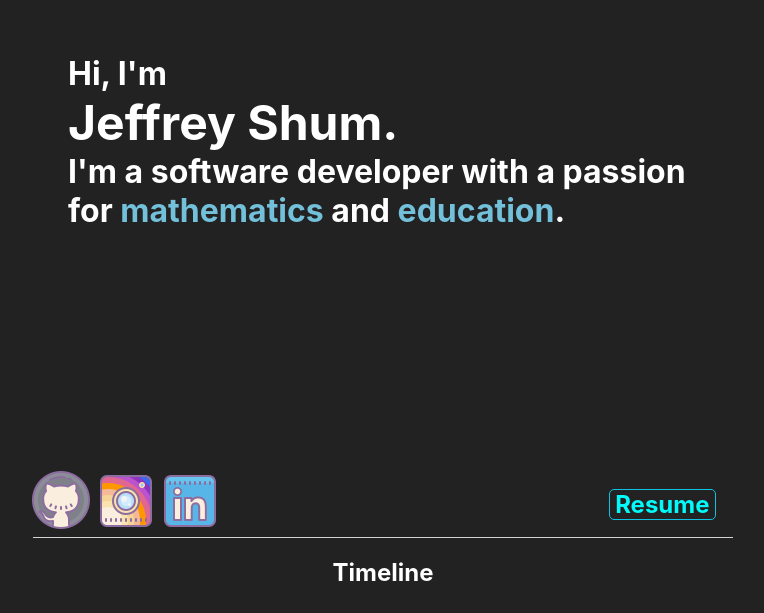
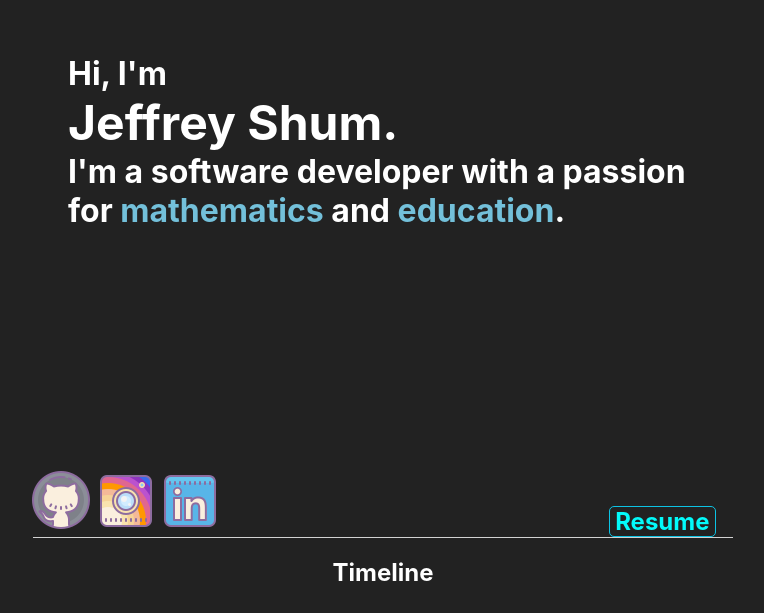
Before and after one commit to jeffreyshum/portfolio-v2, a React (Create React App) app: page / in a window 1280 px wide. Shown: the part 339-952 px from the top of the page, without its empty margins (257-1021 px from the left). Built offline with nearby package versions, Linux system fonts and the light colour scheme.

Commit message:
Aligned Vertical Centering

```diff
--- a/src/Components/Socials/Socials.module.css
+++ b/src/Components/Socials/Socials.module.css
@@ -34,7 +34,7 @@
 
 .resume {
     position: absolute;
-    top: 0;
+    top: 25%;
     right: 2.5%;
     transition: 0.2s;
     display: none;
```
